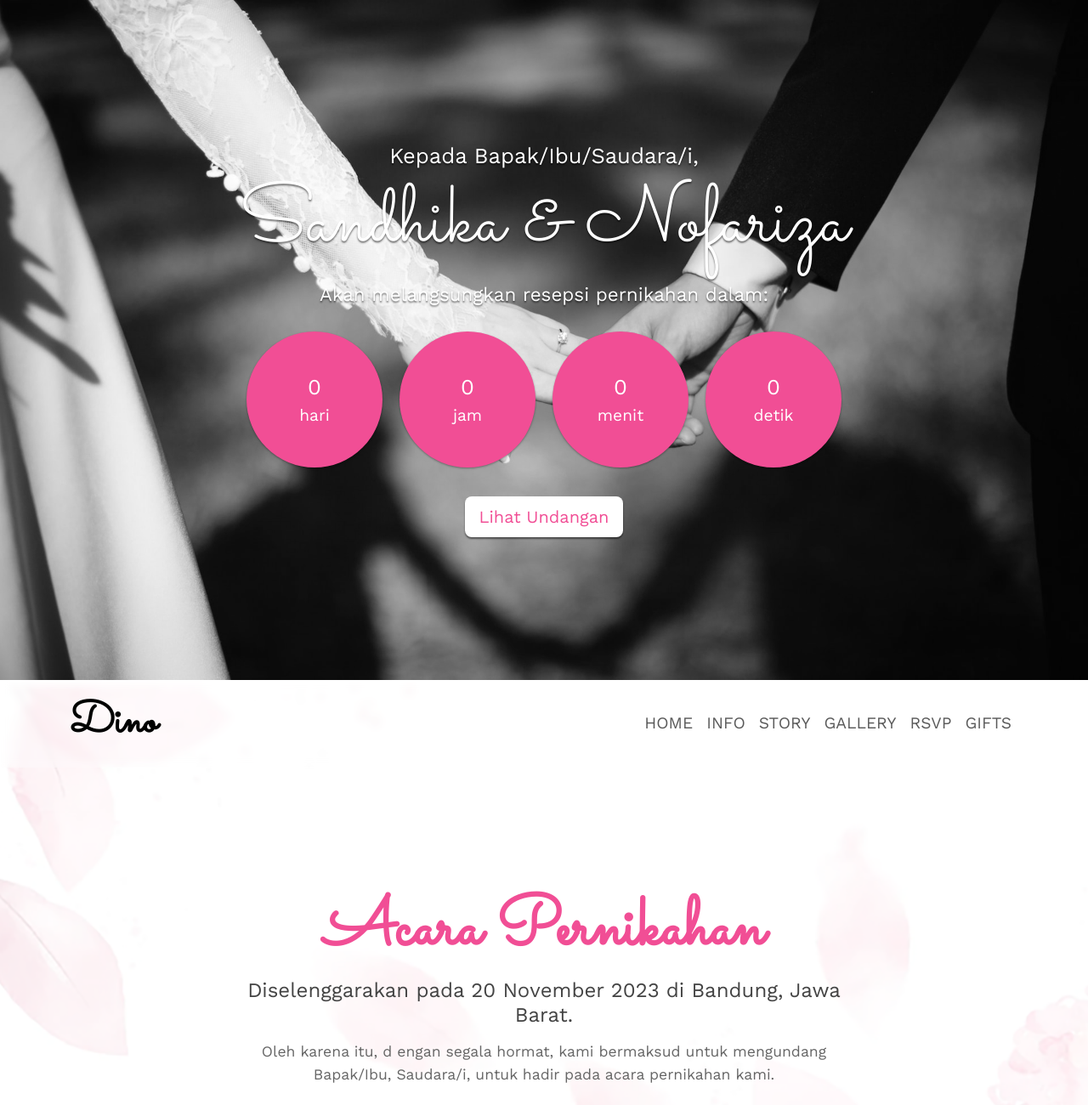
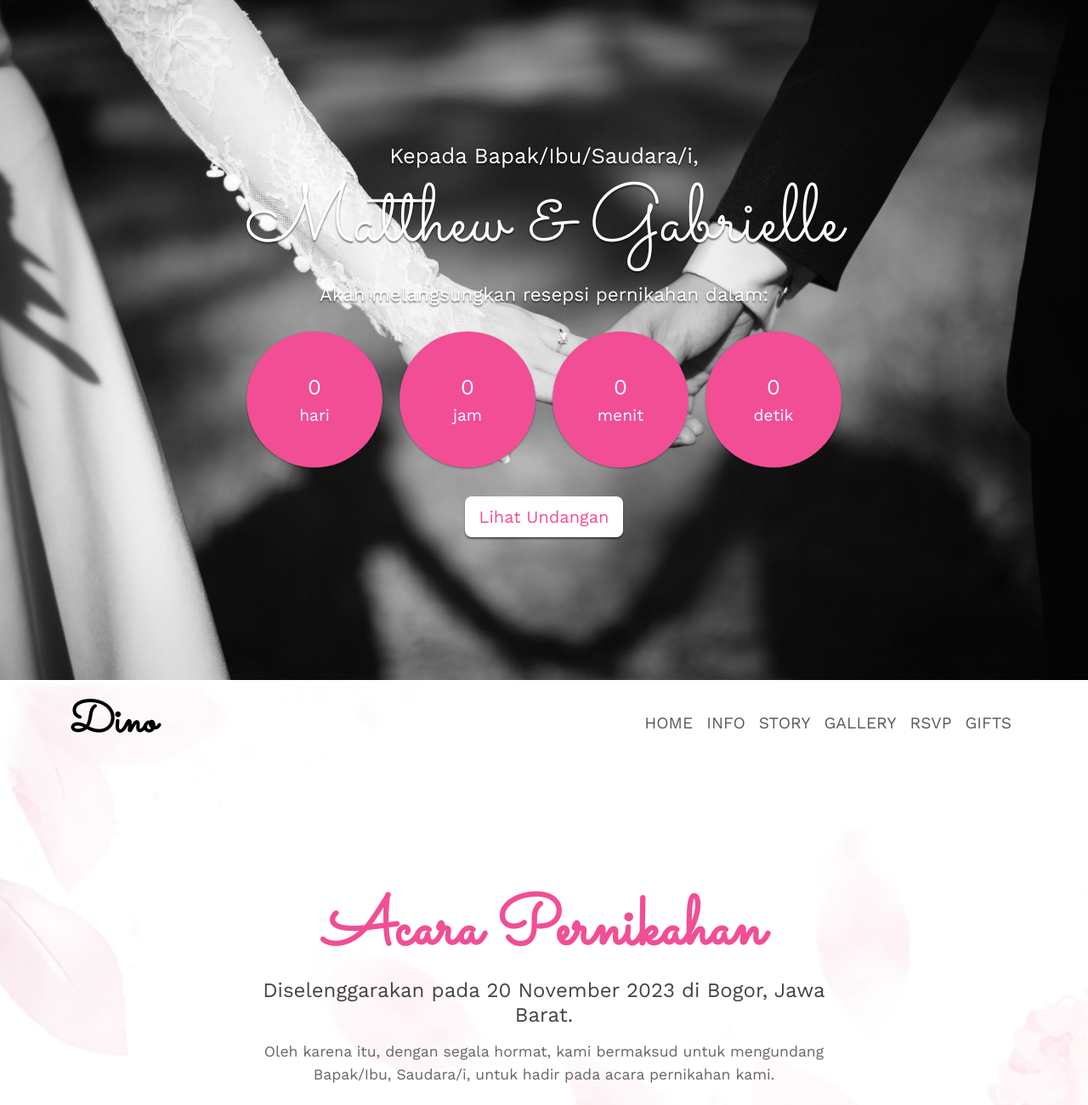
Before and after one commit to Kyoukuro/weddingwebsiteforus, a plain HTML site: page index.html in a window 1280 px wide. Shown: the top 1300 px of the page at 85% size. Drawn offline with nearby package versions, Linux system fonts and the light colour scheme; some packages are replaced by stand-ins of ours; files that its build step writes are made by us from their sources; a script that the page names is missing; files whose address does not match are found by name.

Commit message:
Update index.html

```diff
--- a/index.html
+++ b/index.html
@@ -4,7 +4,7 @@
 <head>
   <meta charset="utf-8">
   <meta name="viewport" content="width=device-width, initial-scale=1">
-  <title>Dhika & Nofa Wedding</title>
+  <title>Matthew & Gaby Wedding</title>
   <link href="https://cdn.jsdelivr.net/npm/bootstrap@5.3.0/dist/css/bootstrap.min.css" rel="stylesheet"
     integrity="sha384-9ndCyUaIbzAi2FUVXJi0CjmCapSmO7SnpJef0486qhLnuZ2cdeRhO02iuK6FUUVM" crossorigin="anonymous">
 
@@ -30,7 +30,7 @@
     class="hero w-100 h-100 p-3 mx-auto text-center d-flex justify-content-center align-items-center text-white">
     <main>
       <h4>Kepada <span>Bapak/Ibu/Saudara/i, </span></h4>
-      <h1>Sandhika & Nofariza</h1>
+      <h1>Matthew & Gabrielle</h1>
       <p>Akan melangsungkan resepsi pernikahan dalam:</p>
       <div class="simply-countdown"></div>
       <a href="#home" class="btn btn-lg mt-4" onClick="enableScroll()">Lihat Undangan</a>
@@ -69,8 +69,8 @@
       <div class="row justify-content-center">
         <div class="col-md-8 text-center">
           <h2>Acara Pernikahan</h2>
-          <h3>Diselenggarakan pada 20 November 2023 di Bandung, Jawa Barat.</h3>
-          <p>Oleh karena itu, d engan segala hormat, kami bermaksud untuk mengundang Bapak/Ibu, Saudara/i, untuk hadir
+          <h3>Diselenggarakan pada 20 November 2023 di Bogor, Jawa Barat.</h3>
+          <p>Oleh karena itu, dengan segala hormat, kami bermaksud untuk mengundang Bapak/Ibu, Saudara/i, untuk hadir
             pada acara pernikahan kami. </p>
         </div>
       </div>
```
